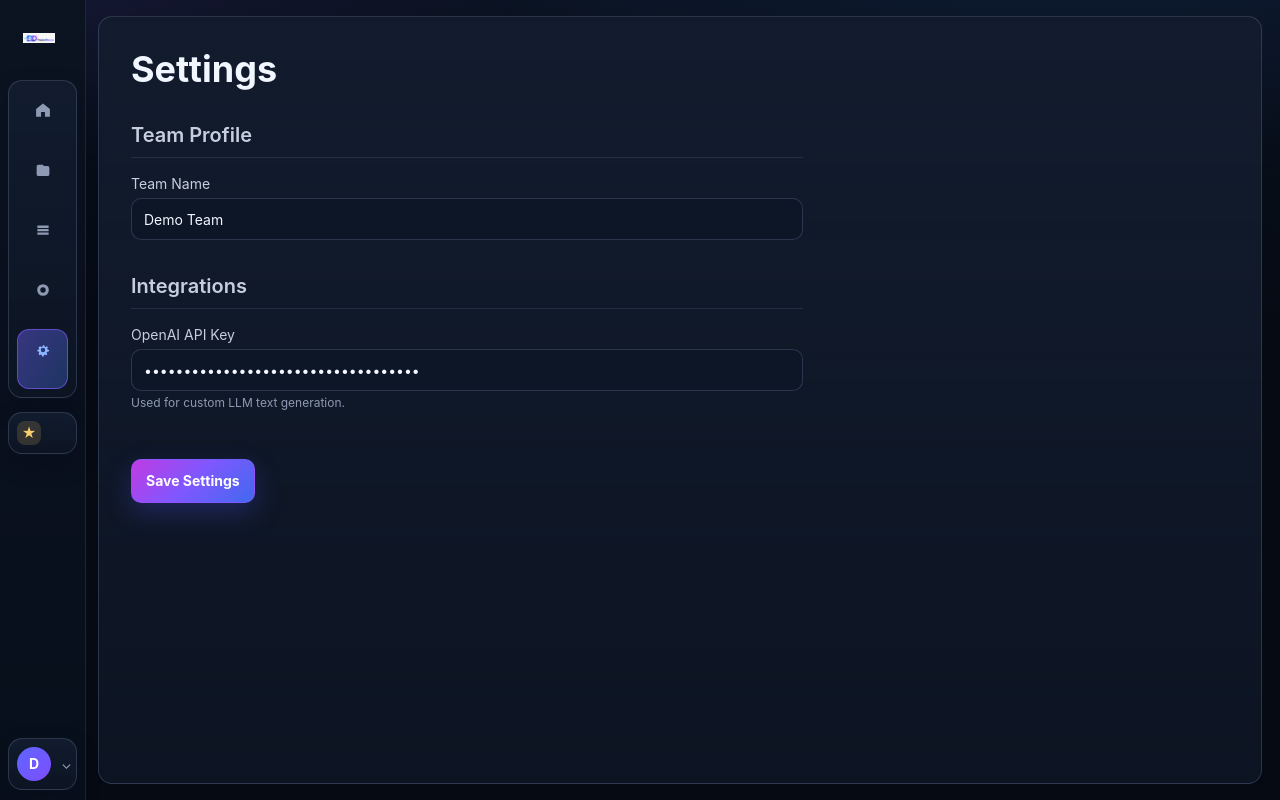
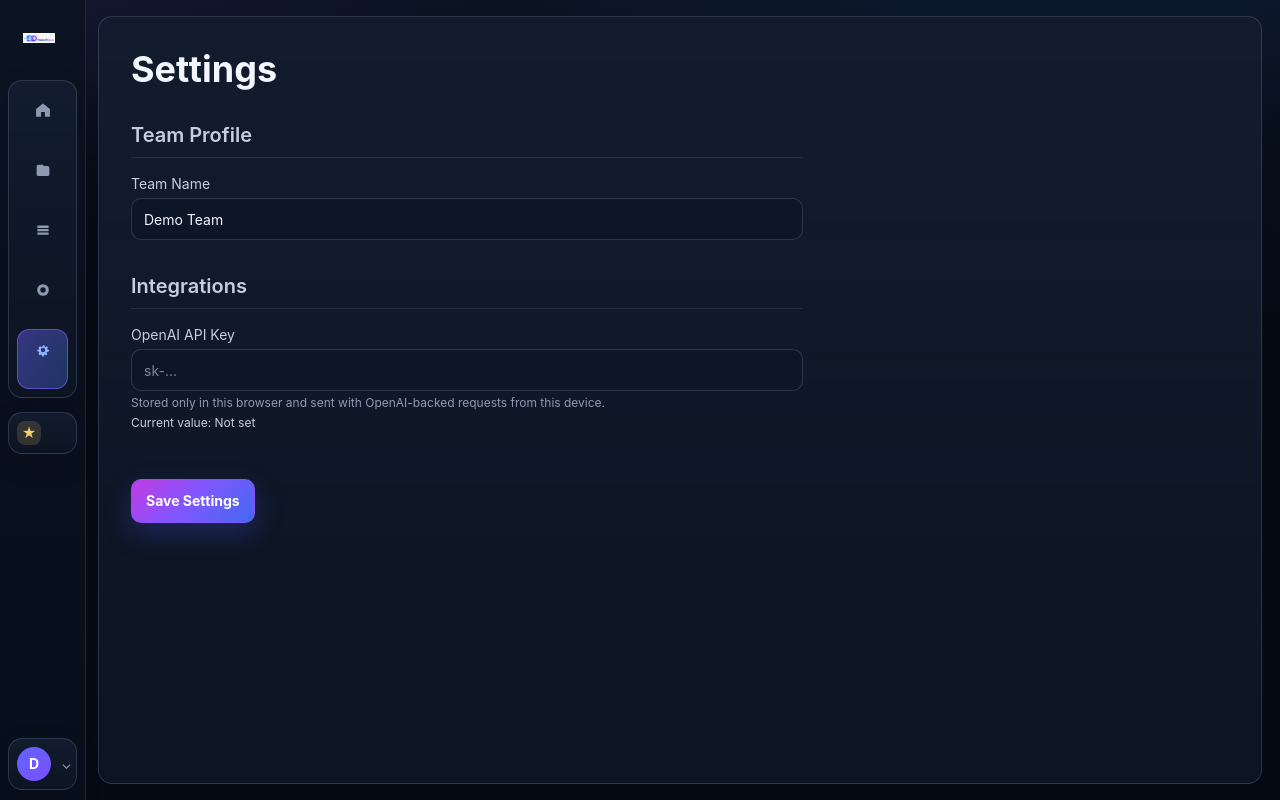
Before and after one commit to cczhong11/DemoDance, a Next.js app in the folder UI/demodance/: page /settings in a window 1280 px wide. Built offline with nearby package versions, Linux system fonts and the light colour scheme.

Commit message:
feat: add OpenAI API key management and enhance API request handling

```diff
--- /dev/null
+++ b/UI/demodance/app/_lib/browser-settings.ts
@@ -0,0 +1,30 @@
+export const OPENAI_API_KEY_STORAGE_KEY = "demodance.openaiApiKey";
+
+export function readBrowserOpenAIApiKey() {
+  if (typeof window === "undefined") return "";
+  try {
+    return window.localStorage.getItem(OPENAI_API_KEY_STORAGE_KEY)?.trim() ?? "";
+  } catch {
+    return "";
+  }
+}
+
+export function writeBrowserOpenAIApiKey(value: string) {
+  if (typeof window === "undefined") return;
+  try {
+    const normalized = value.trim();
+    if (!normalized) {
+      window.localStorage.removeItem(OPENAI_API_KEY_STORAGE_KEY);
+      return;
+    }
+    window.localStorage.setItem(OPENAI_API_KEY_STORAGE_KEY, normalized);
+  } catch {
+    // ignore storage errors
+  }
+}
+
+export function maskApiKey(value: string) {
+  if (!value) return "";
+  if (value.length <= 8) return `${value.slice(0, 2)}...`;
+  return `${value.slice(0, 4)}${"•".repeat(Math.max(4, value.length - 8))}${value.slice(-4)}`;
+}
--- a/UI/demodance/app/_lib/client-api.ts
+++ b/UI/demodance/app/_lib/client-api.ts
@@ -1,3 +1,5 @@
+import { readBrowserOpenAIApiKey } from "./browser-settings";
+
 type ApiErrorPayload = {
   error?: unknown;
   details?: unknown;
@@ -19,9 +21,13 @@ function readErrorMessage(data: unknown, fallback: string): string {
 }
 
 export async function postJson<TResponse>(url: string, body: unknown, fallbackError: string): Promise<TResponse> {
+  const openaiApiKey = readBrowserOpenAIApiKey();
   const response = await fetch(url, {
     method: "POST",
-    headers: { "Content-Type": "application/json" },
+    headers: {
+      "Content-Type": "application/json",
+      ...(openaiApiKey ? { "x-openai-api-key": openaiApiKey } : {}),
+    },
     body: JSON.stringify(body),
   });
   const data = (await response.json()) as unknown;
--- a/UI/demodance/app/api-test/page.tsx
+++ b/UI/demodance/app/api-test/page.tsx
@@ -2,6 +2,7 @@
 
 import { FormEvent, useMemo, useState } from "react";
 import Image from "next/image";
+import { readBrowserOpenAIApiKey } from "../_lib/browser-settings";
 import { useLocale } from "../locale-provider";
 
 type ApiResult = {
@@ -11,10 +12,12 @@ type ApiResult = {
 };
 
 async function callJsonApi(method: string, url: string, body?: unknown): Promise<ApiResult> {
+  const openaiApiKey = readBrowserOpenAIApiKey();
   const response = await fetch(url, {
     method,
     headers: {
       "Content-Type": "application/json",
+      ...(openaiApiKey ? { "x-openai-api-key": openaiApiKey } : {}),
     },
     body: body ? JSON.stringify(body) : undefined,
   });
@@ -165,8 +168,10 @@ export default function ApiTestPage() {
       form.append("model", srtModel.trim());
     }
 
+    const openaiApiKey = readBrowserOpenAIApiKey();
     const response = await fetch("/api/audio/srt", {
       method: "POST",
+      headers: openaiApiKey ? { "x-openai-api-key": openaiApiKey } : undefined,
       body: form,
     });
 
--- a/UI/demodance/app/api/audio/srt/route.ts
+++ b/UI/demodance/app/api/audio/srt/route.ts
@@ -1,9 +1,10 @@
+import { readOpenAIApiKeyOverride } from "@/lib/server/config";
 import { jsonError, readResponseDetails } from "@/lib/server/http";
 
 export const runtime = "nodejs";
 
 export async function POST(request: Request) {
-  const openaiApiKey = process.env.OPENAI_API_KEY ?? "";
+  const openaiApiKey = readOpenAIApiKeyOverride(request) || (process.env.OPENAI_API_KEY ?? "");
   const defaultModel = process.env.OPENAI_STT_MODEL ?? "whisper-1";
 
   if (!openaiApiKey) {
--- a/UI/demodance/app/api/images/generations/route.ts
+++ b/UI/demodance/app/api/images/generations/route.ts
@@ -1,6 +1,6 @@
 import { NextResponse } from "next/server";
 
-import { getOpenAIConfig } from "@/lib/server/config";
+import { getOpenAIConfig, readOpenAIApiKeyOverride } from "@/lib/server/config";
 import { jsonError, readJsonBody, readResponseDetails } from "@/lib/server/http";
 
 export const runtime = "nodejs";
@@ -59,7 +59,7 @@ function getMimeTypeFromOutputFormat(value: unknown): string {
 
 export async function POST(request: Request) {
   const openai = getOpenAIConfig();
-  const openaiApiKey = openai.apiKey;
+  const openaiApiKey = readOpenAIApiKeyOverride(request) || openai.apiKey;
   const defaultImageModel = process.env.OPENAI_IMAGE_MODEL ?? "gpt-image-2";
 
   if (!openaiApiKey) {
--- a/UI/demodance/app/api/text/chat/route.ts
+++ b/UI/demodance/app/api/text/chat/route.ts
@@ -1,6 +1,6 @@
 import { NextResponse } from "next/server";
 
-import { getOpenAIConfig } from "@/lib/server/config";
+import { getOpenAIConfig, readOpenAIApiKeyOverride } from "@/lib/server/config";
 import { jsonError, readJsonBody, readResponseDetails } from "@/lib/server/http";
 
 export const runtime = "nodejs";
@@ -43,8 +43,9 @@ function extractAssistantText(payload: unknown): string {
 export async function POST(request: Request) {
   const data = await readJsonBody(request);
   const config = getOpenAIConfig();
+  const openaiApiKey = readOpenAIApiKeyOverride(request) || config.apiKey;
 
-  if (!config.apiKey) {
+  if (!openaiApiKey) {
     return jsonError("OPENAI_API_KEY is not set", 500);
   }
 
@@ -80,7 +81,7 @@ export async function POST(request: Request) {
       const response = await fetch(`${config.baseUrl}/chat/completions`, {
         method: "POST",
         headers: {
-          Authorization: `Bearer ${config.apiKey}`,
+          Authorization: `Bearer ${openaiApiKey}`,
           "Content-Type": "application/json",
         },
         body: JSON.stringify(body),
--- a/UI/demodance/app/settings/page.tsx
+++ b/UI/demodance/app/settings/page.tsx
@@ -1,37 +1,73 @@
+"use client";
+
+import { useMemo, useState } from "react";
+
 import { AppShell } from "../_components/app-shell";
+import { maskApiKey, readBrowserOpenAIApiKey, writeBrowserOpenAIApiKey } from "../_lib/browser-settings";
 
 export default function SettingsPage() {
+  const [teamName, setTeamName] = useState("Demo Team");
+  const [openaiApiKey, setOpenaiApiKey] = useState(() => readBrowserOpenAIApiKey());
+  const [saveMessage, setSaveMessage] = useState("");
+
+  const maskedPreview = useMemo(() => maskApiKey(openaiApiKey), [openaiApiKey]);
+
+  function handleSave() {
+    writeBrowserOpenAIApiKey(openaiApiKey);
+    setSaveMessage(openaiApiKey.trim() ? "Saved in this browser." : "Cleared from this browser.");
+  }
+
   return (
     <AppShell>
       <main className="h-[calc(100vh-32px)] overflow-y-auto">
-        <div className="dd-panel p-8 min-h-full">
+        <div className="dd-panel min-h-full p-8">
           <h1 className="text-4xl font-bold">Settings</h1>
           <p className="dd-label-zh mt-2">设置中心</p>
 
           <div className="mt-8 max-w-2xl space-y-8">
             <section>
-              <h2 className="text-xl font-semibold mb-4 border-b border-[var(--dd-border-subtle)] pb-2 text-[var(--dd-text-secondary)]">Team Profile</h2>
+              <h2 className="mb-4 border-b border-[var(--dd-border-subtle)] pb-2 text-xl font-semibold text-[var(--dd-text-secondary)]">
+                Team Profile
+              </h2>
               <div className="space-y-4">
                 <label className="block">
-                  <div className="text-sm text-[var(--dd-text-secondary)] mb-1">Team Name</div>
-                  <input type="text" className="dd-input" defaultValue="Demo Team" />
+                  <div className="mb-1 text-sm text-[var(--dd-text-secondary)]">Team Name</div>
+                  <input type="text" className="dd-input" value={teamName} onChange={(event) => setTeamName(event.target.value)} />
                 </label>
               </div>
             </section>
 
             <section>
-              <h2 className="text-xl font-semibold mb-4 border-b border-[var(--dd-border-subtle)] pb-2 text-[var(--dd-text-secondary)]">Integrations</h2>
+              <h2 className="mb-4 border-b border-[var(--dd-border-subtle)] pb-2 text-xl font-semibold text-[var(--dd-text-secondary)]">
+                Integrations
+              </h2>
               <div className="space-y-4">
                 <label className="block">
-                  <div className="text-sm text-[var(--dd-text-secondary)] mb-1">OpenAI API Key</div>
-                  <input type="password" className="dd-input" defaultValue="sk-................................" />
-                  <p className="text-xs text-[var(--dd-text-muted)] mt-1">Used for custom LLM text generation.</p>
+                  <div className="mb-1 text-sm text-[var(--dd-text-secondary)]">OpenAI API Key</div>
+                  <input
+                    type="password"
+                    className="dd-input"
+                    value={openaiApiKey}
+                    onChange={(event) => setOpenaiApiKey(event.target.value)}
+                    placeholder="sk-..."
+                    autoComplete="off"
+                    spellCheck={false}
+                  />
+                  <p className="mt-1 text-xs text-[var(--dd-text-muted)]">
+                    Stored only in this browser and sent with OpenAI-backed requests from this device.
+                  </p>
+                  <p className="mt-1 text-xs text-[var(--dd-text-secondary)]">
+                    Current value: {maskedPreview || "Not set"}
+                  </p>
                 </label>
               </div>
             </section>
 
             <div className="pt-4">
-              <button className="dd-btn-primary h-11 px-8">Save Settings</button>
+              <button type="button" className="dd-btn-primary h-11 px-8" onClick={handleSave}>
+                Save Settings
+              </button>
+              {saveMessage ? <p className="mt-3 text-sm text-[var(--dd-text-secondary)]">{saveMessage}</p> : null}
             </div>
           </div>
         </div>
--- a/UI/demodance/lib/server/config.ts
+++ b/UI/demodance/lib/server/config.ts
@@ -37,6 +37,11 @@ export function getOpenAIConfig(): OpenAIConfig {
   };
 }
 
+export function readOpenAIApiKeyOverride(request: Request): string {
+  const headerValue = request.headers.get("x-openai-api-key") ?? "";
+  return headerValue.trim();
+}
+
 const KIMI_K25_BASE_URL = "https://kimi.ionrouter.io/v1";
 
 export function resolveIonRouterBaseUrlByModel(model: string | undefined, fallbackBaseUrl: string): string {
```
